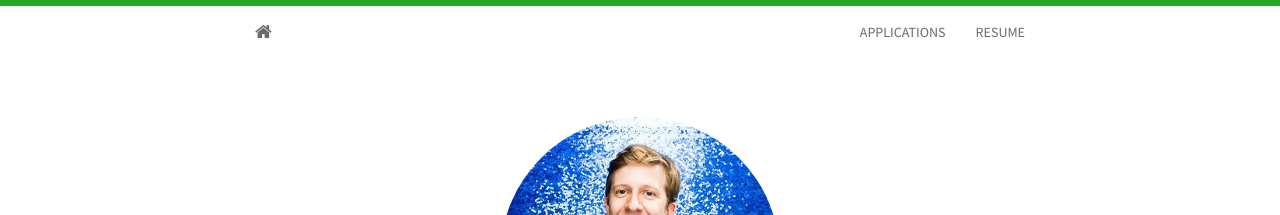
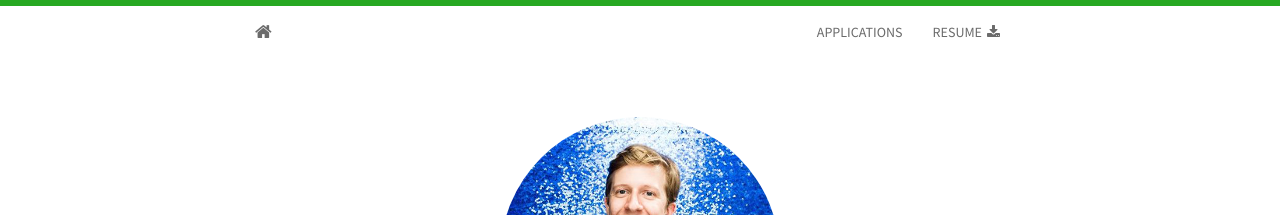
Before and after one commit to Paabrown/paabrown.github.io, a Jekyll site: the page built from index.html, in a window 1280 px wide. Shown: the top 215 px of the page. Built offline with Jekyll 4.4.1, drawn with Linux system fonts in a browser that asks for light colours; nearby versions of some CDN libraries; the list of posts is cut into pages by our own code.

Commit message:
Improve download resume appearance

```diff
--- a/_includes/header.html
+++ b/_includes/header.html
@@ -8,6 +8,7 @@
         <!-- <li><a href="{{ site.baseurl }}blog.html">BLOG</a></li> -->
         <li><a href="{{ site.baseurl }}applications">APPLICATIONS</a></li>
         <li><a href="{{ site.baseurl }}resume">RESUME</a></li>
+        <li><a class="navbar-symbol" href="/static/pdf/PaulBrownResume.pdf" download><i class="fa fa-download"></i></a></li>
       </ul>
     </div>
   </div>
--- a/_includes/resume.html
+++ b/_includes/resume.html
@@ -1,4 +1,4 @@
 <section id="resume" style="width:100%; height:1000px; margin:auto;">
-    <a href="/static/pdf/PaulBrownResume.pdf" download>download pdf</a>
+    <!-- <a href="/static/pdf/PaulBrownResume.pdf" download>download pdf</a> -->
     <iframe src="http://docs.google.com/gview?url=https://github.com/Paabrown/paabrown.github.io/raw/master/static/pdf/PaulBrownResume.pdf&amp;embedded=true" style="width:100%; height:100%;" frameborder="0"></iframe>
 </section>
--- a/static/css/main.css
+++ b/static/css/main.css
@@ -82,6 +82,10 @@ body {
     color: #6b6b6b;
     background-color: #ffffff;
   }
+}
+
+.navbar-symbol {
+  right: 25px;
 }
 
 /* Custom page CSS
```
